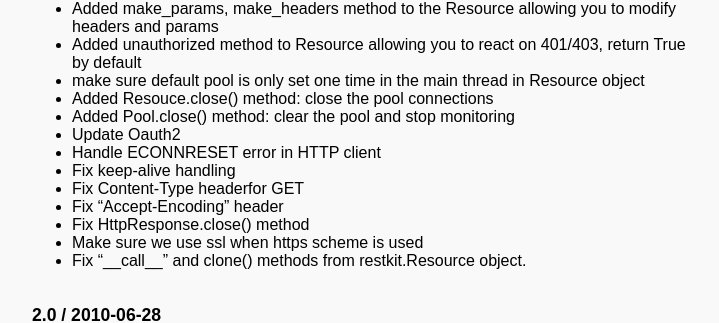
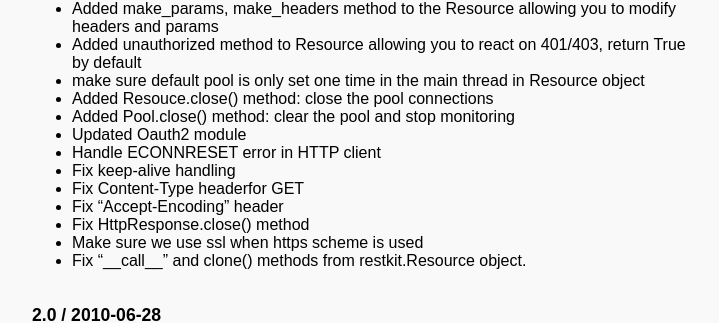
Before and after one commit to benoitc/restkit, a Sphinx documentation site: the page built from doc/news.rst, in a window 1280 px wide and 900 px high. Shown: the part 231-554 px from the top of the window, without its empty margins (280-999 px from the left). Built offline with Sphinx 7.4.7, drawn with Linux system fonts in a browser that asks for light colours; comment, search, counter and statistics services are not loaded.

Commit message:
better wording

```diff
--- a/doc/news.rst
+++ b/doc/news.rst
@@ -13,7 +13,7 @@ News
   Resource object
 - Added Resouce.close() method: close the pool connections
 - Added Pool.close() method: clear the pool and stop monitoring
-- Update Oauth2
+- Updated Oauth2 module
 - Handle ECONNRESET error in HTTP client
 - Fix keep-alive handling
 - Fix Content-Type headerfor GET
--- a/setup.py
+++ b/setup.py
@@ -61,5 +61,4 @@ setup(
     },
 
     test_suite = 'nose.collector',
-
 )
```
